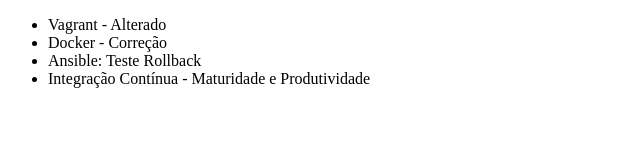
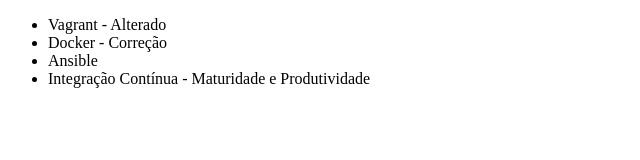
Before and after one commit to JaimeJr/alura-git, a plain HTML site: page index.html in a window 1280 px wide. Shown: the whole page, without its empty margins (0-640 px from the left). Drawn offline with Linux system fonts and the light colour scheme.

Commit message:
Revert "Mudando nome do ansible"
This reverts commit e059950fa7dd4ef735aa26e64b4e5b6f252320f8.

```diff
--- a/index.html
+++ b/index.html
@@ -8,7 +8,7 @@
     <ul>
         <li>Vagrant - Alterado</li>
         <li>Docker - Correção</li>
-        <li>Ansible: Teste Rollback</li>
+        <li>Ansible</li>
         <li>Integração Contínua - Maturidade e Produtividade</li>
     </ul>
 </body>
```
